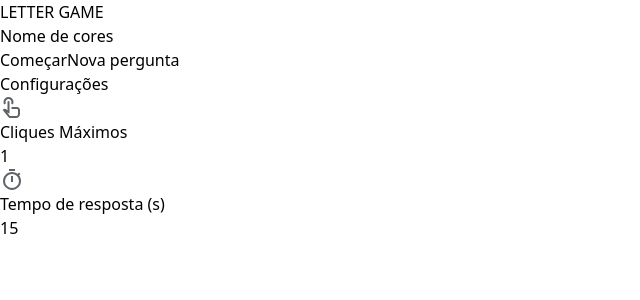
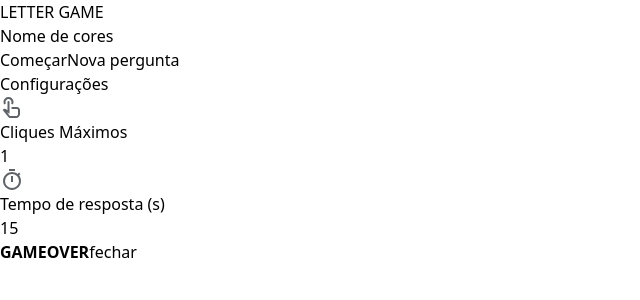
Before and after one commit to dioneijd/Letter-Game, a React (Vite) app: page / in a window 1280 px wide. Shown: the top 300 px of the page, without its empty margins (0-640 px from the left). Built offline with nearby package versions, Linux system fonts and the light colour scheme.

Commit message:
added gameover modal

```diff
--- a/src/App.jsx
+++ b/src/App.jsx
@@ -4,9 +4,21 @@ import Initial from "./pages/Initial";
 import Game from "./pages/Game";
 
 import { useGameManagerContext } from "./contexts/GameManagerContext";
+import { useCountdownContext } from "./contexts/CountdownContext";
+import { useEffect } from "react";
 
 export default function App() {
-  const { isPlaying } = useGameManagerContext();
+  const { isPlaying, gameOver } = useGameManagerContext();
+
+  const { hasFinished } = useCountdownContext()
+
+  useEffect(() => {
+    if( hasFinished ){
+      gameOver()
+    }
+
+  }, [hasFinished])
+
 
   return (
     <main>
--- /dev/null
+++ b/src/components/GameoverModal.jsx
@@ -0,0 +1,20 @@
+import { useGameManagerContext } from "../contexts/GameManagerContext";
+
+export default function GameoverModal() {
+
+    const { closeGameoverModal } = useGameManagerContext()
+
+  return (
+    <div className="flex fixed top-0 left-0 right-0 bottom-0">
+        <div className="flex justify-center items-center bg-yellow-50/80 h-full w-full">
+
+            <strong
+                className="text-8xl "
+            >GAMEOVER</strong>
+
+            <button onClick={closeGameoverModal}>fechar</button>
+
+        </div>
+    </div>
+  );
+}
--- a/src/contexts/CountdownContext.jsx
+++ b/src/contexts/CountdownContext.jsx
@@ -29,7 +29,7 @@ export function CountdownProviderCtx({ children }) {
                 setTime(time - 1);
             }, 1000);
         } else if (isActive && time == 0) {
-            //setHasFinished(true)
+            setHasFinished(true)
             setIsActive(false);
         }
     }, [isActive, time]);
@@ -39,6 +39,8 @@ export function CountdownProviderCtx({ children }) {
             value={{
                 isActive,
                 seconds,
+
+                hasFinished,
 
                 startCountdown,
                 resetCountdown,
--- a/src/contexts/GameManagerContext.jsx
+++ b/src/contexts/GameManagerContext.jsx
@@ -1,5 +1,9 @@
 import { createContext, useState, useEffect, useContext } from "react";
 import questions from "../data/questions.json";
+
+import GameoverModal from "../components/GameoverModal"
+
+
 
 export const GameManagerContext = createContext({});
 
@@ -8,17 +12,28 @@ export function GameManagerProviderCtx({ children }) {
 
     const [isPlaying, setIsplaying] = useState(false);
 
+    const [isGameoverModalOpen, setIsGameoverModalOpen] = useState(true)
+
     useEffect(() => {
-        refreshQuestion();
-    }, []);
+        refreshQuestion()
+    }, [])
 
     function refreshQuestion() {
-        const id = Math.floor(Math.random() * questions.length);
-        setQuestion(questions[id]);
+        const id = Math.floor(Math.random() * questions.length)
+        setQuestion(questions[id])
     }
 
     function startGame() {
-        setIsplaying(true);
+        setIsplaying(true)
+    }
+
+    function gameOver(){
+        setIsplaying(false)
+        setIsGameoverModalOpen(true)
+    }
+
+    function closeGameoverModal(){
+        setIsGameoverModalOpen(false)
     }
 
     return (
@@ -30,9 +45,13 @@ export function GameManagerProviderCtx({ children }) {
 
                 isPlaying,
                 startGame,
+                gameOver,
+                closeGameoverModal
             }}
         >
-            {children}
+            { children }
+            { isGameoverModalOpen && <GameoverModal /> }
+
         </GameManagerContext.Provider>
     );
 }
```
